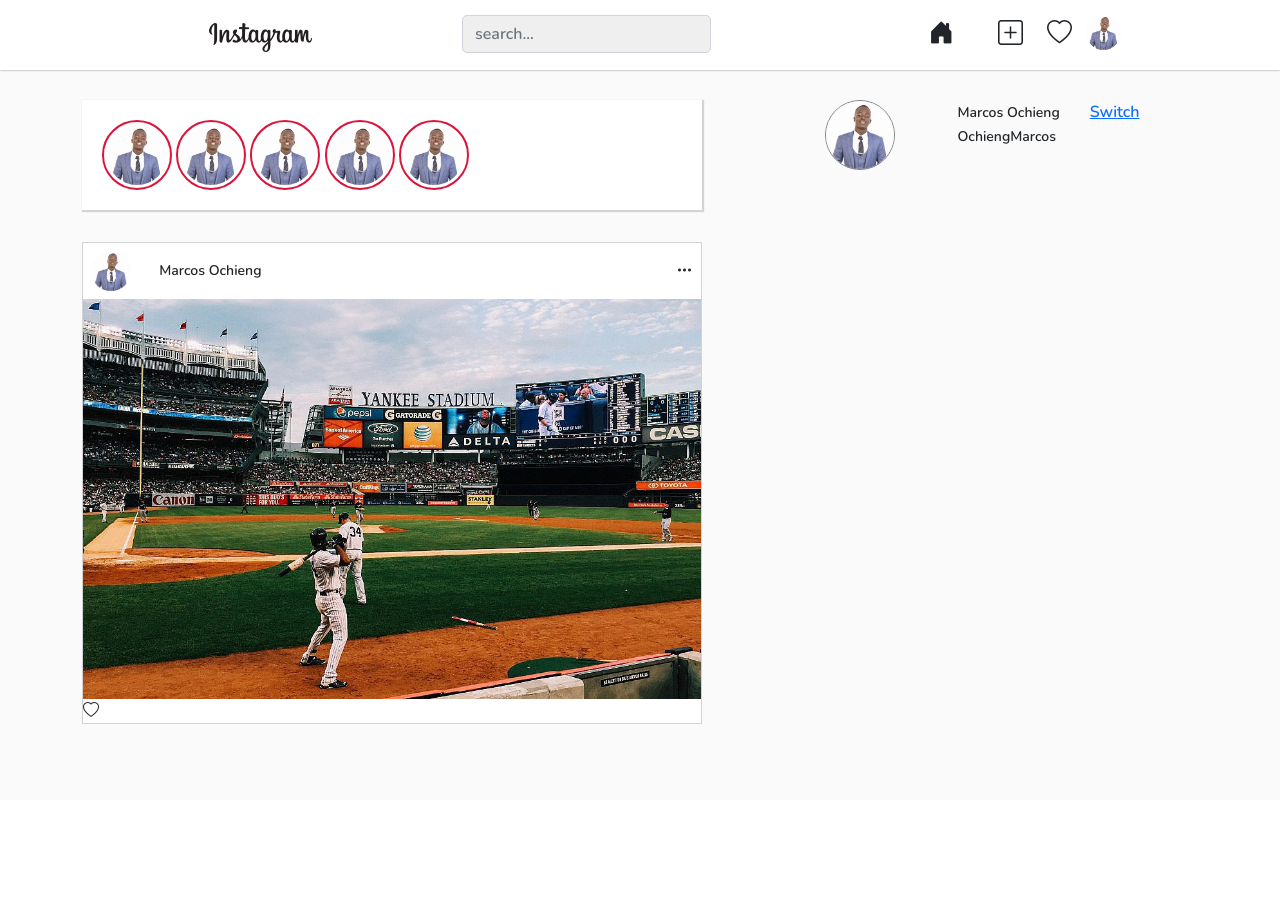
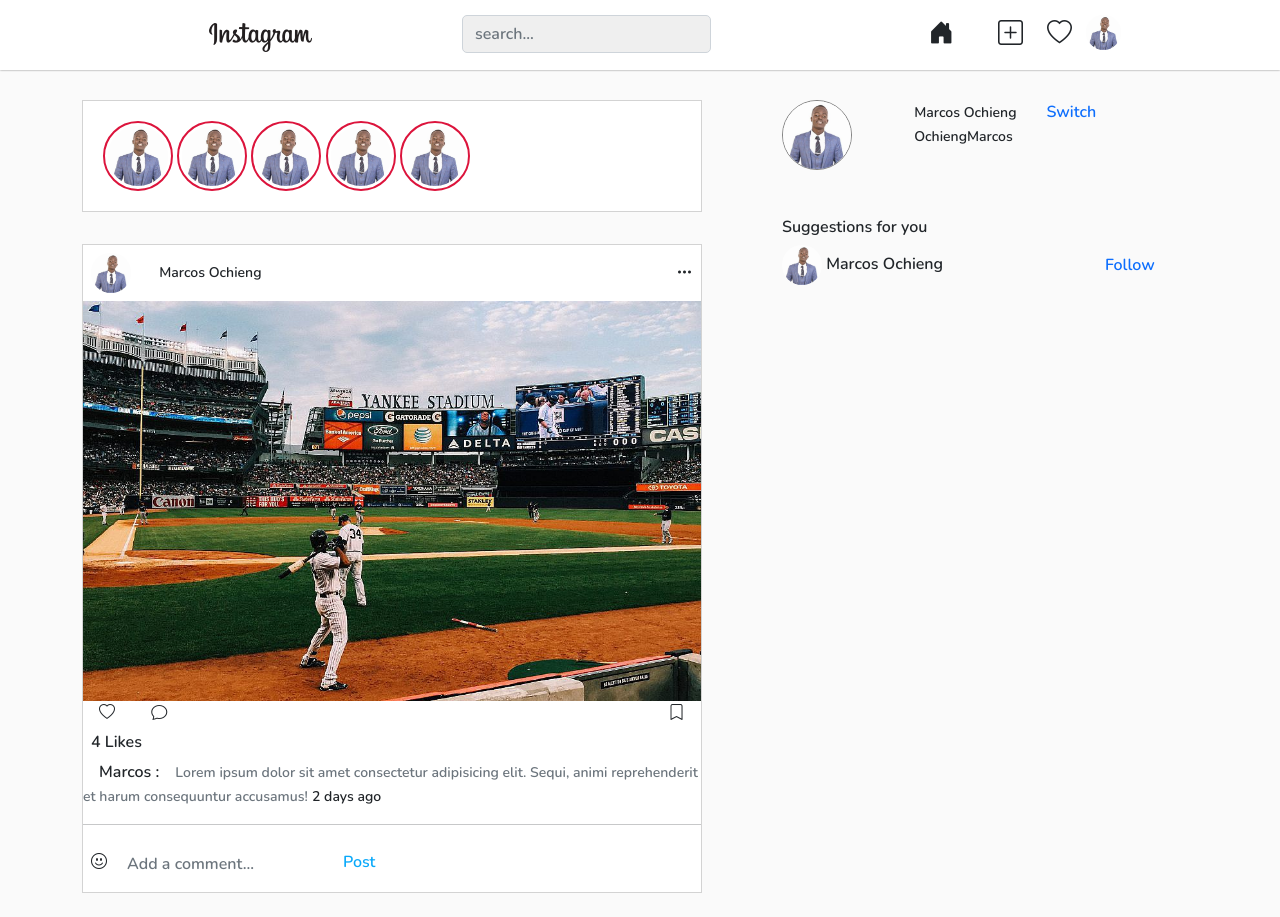
Before and after one commit to Marcos8060/Instagram, a Django app: page / in a window 1280 px wide. Before the commit the page ends 724 px from the top, so only its background shows below. Run offline with Django 4.2, Linux system fonts and the light colour scheme; some libraries are stand-ins or nearby versions.

Commit message:
styled the fixed sidebar

```diff
--- a/insta/static/css/style.css
+++ b/insta/static/css/style.css
@@ -70,7 +70,7 @@ body{
 }
 .left__top{
     background: white;
-    box-shadow: 1px 1px 1px 1px lightgray;
+    border: 1px solid lightgray;
     margin-right: 50px;
     padding: 20px;
 }
@@ -79,10 +79,14 @@ body{
     border: 1px solid lightgray;
     margin-top: 4vh;
     margin-right: 50px;
+    margin-bottom: 3vh;
+    padding-bottom: 10px;
 }
 .right{
-    float: right;
     margin-top: 100px;
+    top: 0;
+    position: fixed;
+    margin-left: 700px;
 }
 /* post section */
 .post__body{
@@ -99,3 +103,16 @@ body{
     height: 400px;
     width: 100%;
 }
+.comment_form{
+    border: none;
+    margin-top: 5px;
+}
+.comment_form:focus{
+    box-shadow: none;
+}
+/* Follow */
+.follow__img{
+    width: 40px;
+    height: 40px;
+    border-radius: 999px;
+}
--- a/insta/templates/index.html
+++ b/insta/templates/index.html
@@ -61,8 +61,30 @@
                     </div>
                     <!-- post image -->
                     <img class="img-fluid post__img" src="../static/images/hockey.jpg" alt="">
-                    <div>
-                        <i class="bi bi-heart"></i>
+                    <div class="d-flex justify-content-between align-items-center">
+                        <div>
+                            <i class="bi bi-heart m-3"></i>
+                            <i class="bi bi-chat m-3"></i>
+                            <i class="bi bi-send"></i>
+                        </div>
+                        <div>
+                           <i class="bi bi-bookmark m-3"></i>
+                        </div>
+                    </div>
+                    <h6 class="m-2">4 Likes</h6>
+                    <span class="m-3" style="font-weight: bolder;">Marcos :</span><small class="text-muted">Lorem ipsum dolor sit amet consectetur adipisicing elit. Sequi, animi reprehenderit et harum consequuntur accusamus!</small>
+                    <small>2 days ago</small>
+                    <hr>
+                    <div class="d-flex align-items-center">
+                        <div>
+                           <i class="bi bi-emoji-smile m-2"></i>
+                        </div>
+                        <div>
+                            <form action="" class="d-flex">
+                                <input type="text" name="comment" class="form-control comment_form" placeholder="Add a comment...">
+                                <button style="display: inline;background: transparent;border: none;color: #09A9FA;">Post</button>
+                            </form>
+                        </div>
                     </div>
                 </div>
             </div>
@@ -76,8 +98,20 @@
                       <small>OchiengMarcos</small>
                       </div>
                       <div class="col-md-4">
-                        <a href="#">Switch</a>
+                        <a class="text-decoration-none" href="#">Switch</a>
                       </div>
+                </div>
+                <div class="mt-5">
+                  <h6>Suggestions for you</h6>
+                  <div class="app__follow d-flex justify-content-between align-items-center">
+                      <div>
+                        <img class="img-fluid follow__img" src="../static/images/port-min.jpeg" alt="">
+                        <span>Marcos Ochieng</span>
+                      </div>
+                      <div>
+                        <a class="text-decoration-none" href="#">Follow</a>
+                      </div>
+                  </div>
                 </div>
             </div>
         </div>
```
